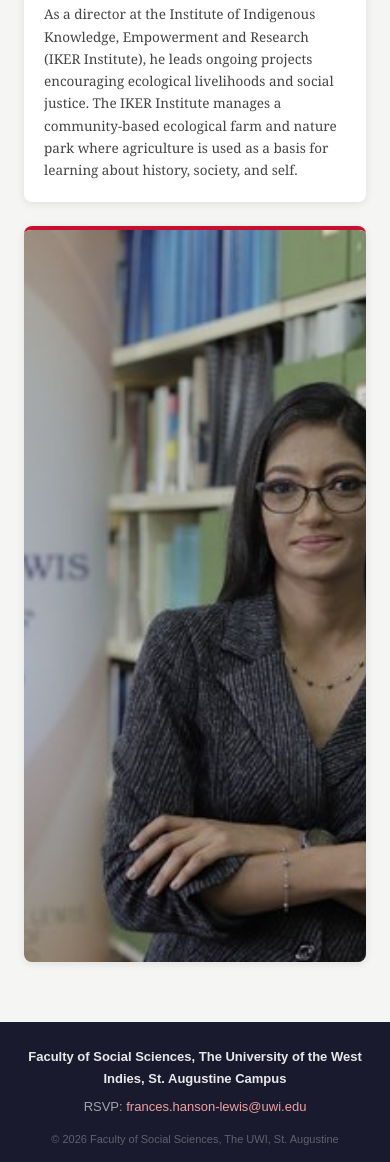
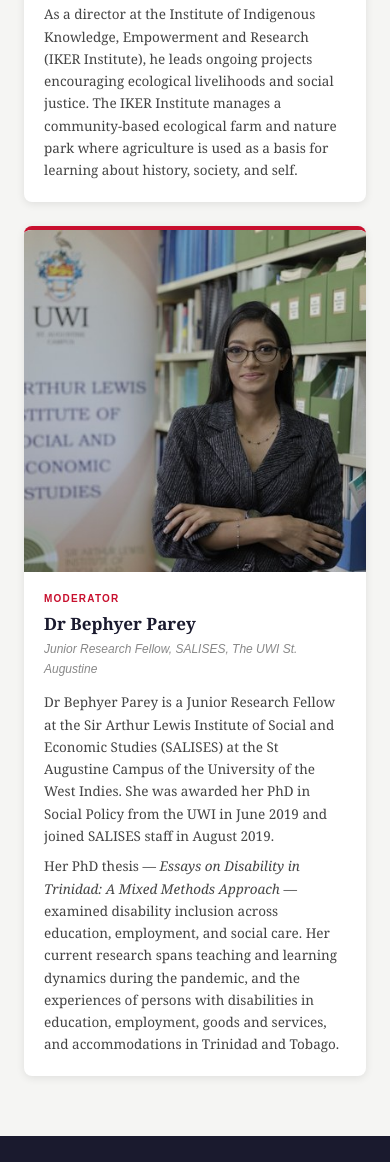
Before and after one commit to paulbalwant/aie2-exchange, a plain HTML site: page index.html in a window 390 px wide. Shown: the part 3646-4808 px from the top of the page. Drawn offline with Linux system fonts and the light colour scheme.

Commit message:
Add files via upload
Updating Moderator on Mobile

```diff
--- a/index.html
+++ b/index.html
@@ -260,6 +260,9 @@
       }
       .card.moderator-card .card-photo-wrap {
         grid-row: 1 / 3;
+        aspect-ratio: unset;
+        height: 100%;
+        min-height: 220px;
       }
     }
 
@@ -269,11 +272,6 @@
       overflow: hidden;
       background: #e8e8e6;
       flex-shrink: 0;
-    }
-    .card.moderator-card .card-photo-wrap {
-      aspect-ratio: unset;
-      height: 100%;
-      min-height: 220px;
     }
     .card-photo-wrap img {
       width: 100%;
```
